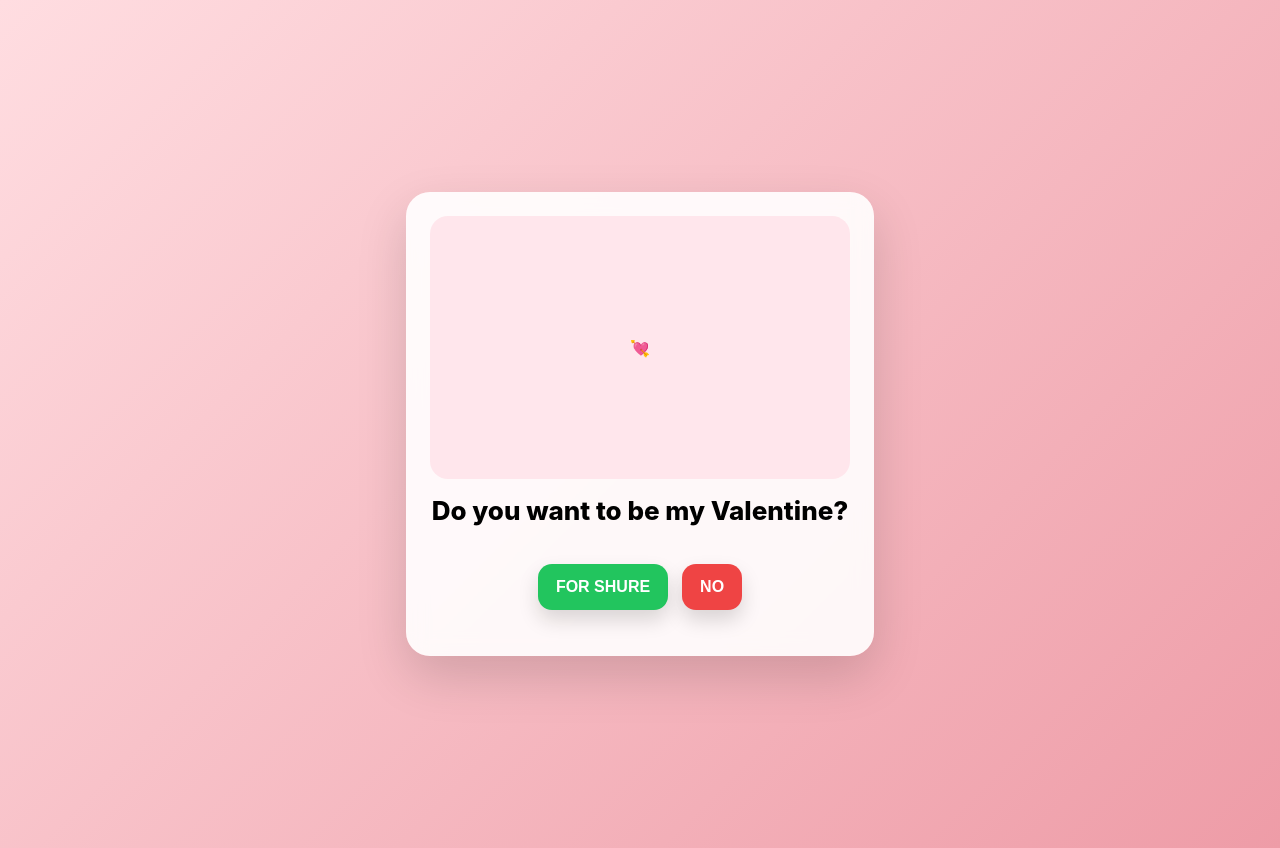
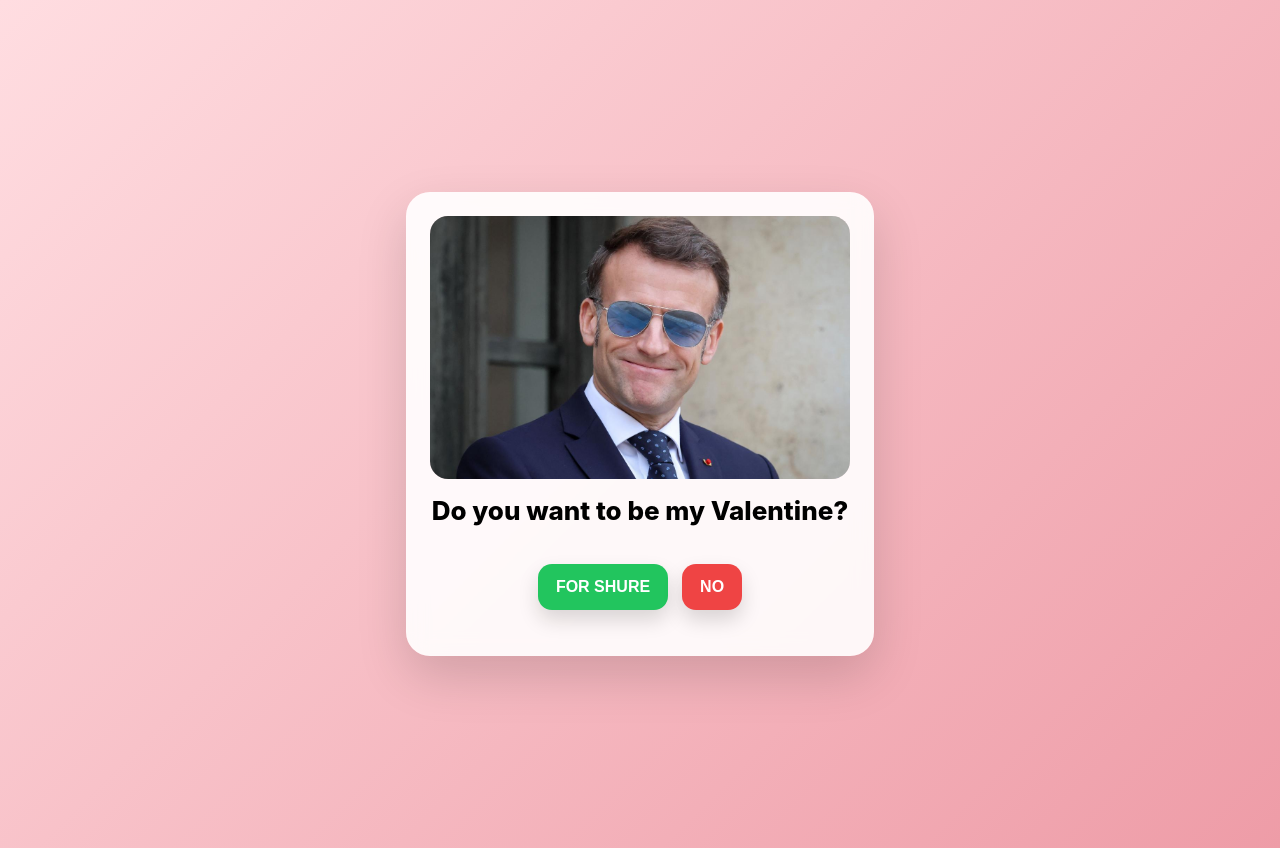
Before and after one commit to justbabyboo/valentine, a plain HTML site: page index.html in a window 1280 px wide. Drawn offline with Linux system fonts and the light colour scheme.

Commit message:
Update index.html

```diff
--- a/index.html
+++ b/index.html
@@ -101,7 +101,7 @@
 
     <!-- IMAGE (OPTIONNELLE) -->
     <div class="image">
-      <img src="fore-sure.jpg" alt="valentine"
+      <img src="valentine.jpg" alt="valentine"
            onerror="this.parentElement.innerHTML='💘'; this.parentElement.style.fontSize='48px';">
     </div>
 
```
